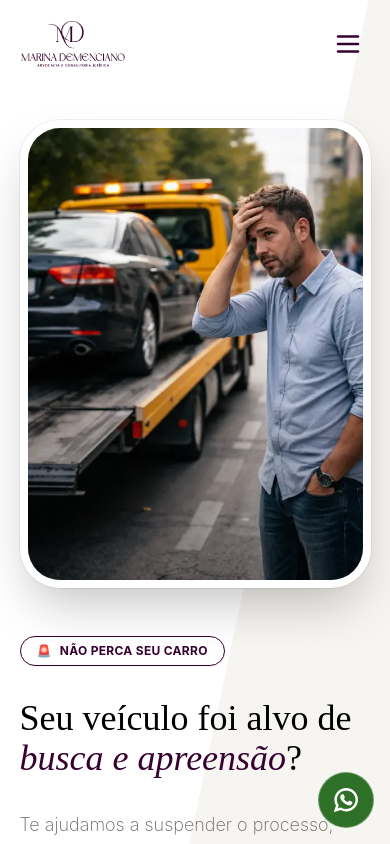
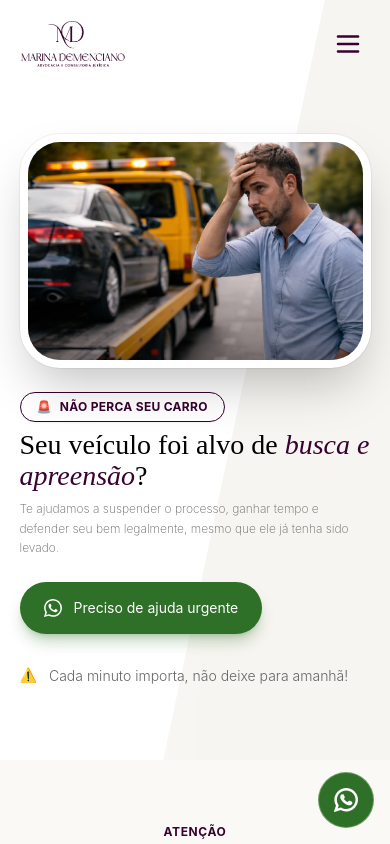
Before and after one commit to Paper-Street-Softwares/LPS-Marina-Demenciano, a React (Vite) app: page /#home in a window 390 px wide. Shown: the top 844 px of the page. Built offline with nearby package versions, Linux system fonts and the light colour scheme.

Commit message:
fix: Ajustes Hero

```diff
--- a/src/components/sections/HeroTemplateNovo.jsx
+++ b/src/components/sections/HeroTemplateNovo.jsx
@@ -35,7 +35,7 @@ function HeroTemplateNovo({
       text = 'text-corTitulosPreto'
       textOpacity = 'text-corOutrosTextosPreto'
       textDestaque = 'text-primaryDark'
-      bgMinitag = 'bg-transparent border-primaryDark text-primaryDark'
+      bgMinitag = 'bg-white border-primaryDark text-primaryDark'
       // textObs = 'text-green-500'
       image = ' border-[8px] border-white'
       bgAlertHero = 'bg-white'
@@ -76,7 +76,7 @@ function HeroTemplateNovo({
       paddingTopAndBottom={false}
       className={`${backgroundMode}`}
     >
-      <section className="relative min-h-[90vh] w-full pt-[120px] pb-[70px] phone3:pt-[130px] tablet1:pt-[170px] desktop1:pt-[180px] flex items-center justify-center overflow-hidden font-mainFont">
+      <section className="relative min-h-[90vh] w-full pt-[60px] phone2:pt-[90px] pb-[30px] phone3:pt-[20px] tablet1:pt-[170px] desktop1:pt-[180px] flex items-center justify-center overflow-hidden font-mainFont">
         {/* Abstract Background Shapes */}
         <div
           className={`absolute top-0 right-[-10px] h-full w-[80%] -skew-x-12 translate-x-2/4 z-0 ${bgFaixaHero}`}
@@ -85,29 +85,29 @@ function HeroTemplateNovo({
           className={`absolute bottom-0 left-0 w-[40%] h-1/2 rounded-full blur-3xl -translate-x-1/4 translate-y-1/4 z-0 ${backgroundMode}`}
         />
         <SectionWrapper>
-          <div className="container relative z-10 grid lg:grid-cols-2 gap-12 lg:gap-20 items-center">
+          <div className="container relative z-10 grid lg:grid-cols-2 gap-4 phone2:gap-6 lg:gap-20 items-center">
             {/* Content */}
 
             <motion.div
               initial={{ opacity: 0, x: -50 }}
               animate={{ opacity: 1, x: 0 }}
               transition={{ duration: 0.8, ease: 'easeOut' }}
-              className="space-y-8 order-2 lg:order-1 flex flex-col items-start desktop1:items-start"
+              className="space-y-2 order-2 lg:order-1 flex flex-col items-start desktop1:items-start"
             >
               <div
-                className={`inline-flex items-center gap-2 px-4 py-1.5 rounded-full border shadow-sm text-xs font-secondFont font-bold tracking-wide uppercase ${bgMinitag}`}
+                className={`inline-flex items-center gap-2 px-4 py-1.5 rounded-full border shadow-sm text-[10px] phone2:text-xs font-secondFont font-bold tracking-wide uppercase ${bgMinitag}`}
               >
                 <span>{/* <MapPin className="w-4 h-4" /> */}🚨</span>
                 {content.texts.hero.miniTag}
               </div>
               <h1
-                className={` desktop1:text-start text-[31px] phone2:text-4xl md:text-5xl lg:text-7xl font-medium leading-[1.1] ${text} `}
+                className={` desktop1:text-start text-[21px] phone2:text-[28px] phone3:text-4xl md:text-5xl lg:text-7xl font-medium leading-[1.1] ${text} `}
               >
                 {content.texts.hero.title}
               </h1>
 
               <p
-                className={`text-start desktop1:text-start text-lg md:text-xl leading-relaxed max-w-lg font-secondFont font-extralight ${textOpacity}`}
+                className={`text-start desktop1:text-start text-[12px] phone2:text-[12px] phone3:text-[14px] md:text-xl leading-relaxed max-w-lg font-secondFont font-extralight ${textOpacity}`}
               >
                 {content.texts.hero.subtitle}
               </p>
@@ -164,14 +164,23 @@ function HeroTemplateNovo({
               className="relative order-1 lg:order-2"
             >
               <div
-                className={`relative rounded-[2.5rem] overflow-hidden aspect-[3/4] md:aspect-[4/5] shadow-2xl lg:aspect-[3/4] ring-1 ring-black/5 bg-gray-100 ${image}`}
+                className={`relative rounded-[1.5rem] phone2:rounded-[2.5rem] overflow-hidden aspect-[2/1] phone2:aspect-[3/2] md:aspect-[3/2] shadow-2xl lg:aspect-[3/4] ring-1 ring-black/5 bg-gray-100 ${image}`}
               >
+                <img
+                  src={content.texts.hero.heroDefaultMobile}
+                  alt={content.texts.hero.alt}
+                  className="w-full h-full object-cover scale-105 hover:scale-100 transition-transform duration-700 desktop1:hidden"
+                  width={790}
+                  height={520}
+                  fetchPriority="high"
+                />
+
                 <img
                   src={content.texts.hero.heroDefaultImage}
                   alt={content.texts.hero.alt}
-                  className="w-full h-full object-cover scale-105 hover:scale-100 transition-transform duration-700"
-                  width={790}
-                  height={992}
+                  className="w-full h-full object-cover scale-105 hover:scale-100 transition-transform duration-700 hidden desktop1:flex"
+                  width={426}
+                  height={573}
                   fetchPriority="high"
                 />
 
--- a/src/components/sections/NavbarNovaTemplate.jsx
+++ b/src/components/sections/NavbarNovaTemplate.jsx
@@ -63,16 +63,16 @@ function NavbarNovaTemplate({
       <nav
         className={`fixed top-0 left-0 right-0 z-50 transition-all duration-300 border-b border-transparent ${
           isScrolled
-            ? `${backgrondMode} backdrop-blur-md py-2 shadow-sm border-shadowHero/10 h-auto`
-            : 'bg-transparent border-border/40 py-3 phone2:h-auto'
+            ? `${backgrondMode} backdrop-blur-md py-1 phone2:py-2 shadow-sm border-shadowHero/10 h-auto`
+            : 'bg-transparent border-border/40 phone2:py-3 phone2:h-auto'
         }`}
       >
         <div className="container mx-auto flex items-center m-auto max-w-[1215px] h-full w-[90%] justify-between py-2">
           <div
             className={`flex flex-col z-20 relative  ${
               isScrolled
-                ? 'w-[20%] tablet1:w-[20%] tablet2:w-[15%] desktop1:w-[15%] desktop2:w-[10%] desktop3:w-[10%] transition-all duration-700'
-                : 'w-[40%] phone2:w-[30%] phone3:w-[35%] tablet1:w-[30%] tablet2:w-[20%] desktop1:w-[15%] desktop3:w-[15%] transition-all duration-700'
+                ? 'w-[15%] phone2:w-[20%] tablet1:w-[20%] tablet2:w-[15%] desktop1:w-[15%] desktop2:w-[10%] desktop3:w-[10%] transition-all duration-700'
+                : 'w-[25%] phone2:w-[30%] phone3:w-[35%] tablet1:w-[30%] tablet2:w-[20%] desktop1:w-[20%] desktop3:w-[15%] transition-all duration-700'
             }`}
           >
             {' '}
--- a/src/content/content.jsx
+++ b/src/content/content.jsx
@@ -1,5 +1,6 @@
 import logo from '../assets/imgs/logo/logo.webp'
 import heroDefaultImg from '../assets/imgs/hero/lawHero.webp'
+import heroDefaultMobileImg from '../assets/imgs/hero/lawHeroMobile.webp'
 import imgFeatures from '../assets/imgs/features/imgServices.webp'
 
 import aboutImg from '../assets/imgs/about/aboutImg.webp'
@@ -142,6 +143,7 @@ const content = {
         </p>
       ),
       heroDefaultImage: heroDefaultImg, // img da pessoa mobile
+      heroDefaultMobile: heroDefaultMobileImg,
       alt: 'Imagem ilustrativa da Seção Início',
       ctaButtonAriaLabel:
         'Botão para chamada de ação para contato pelo whatsapp',
```
Also changed, not shown: src/assets/imgs/hero/lawHero.webp, src/assets/imgs/hero/lawHeroMobile.webp (added).
